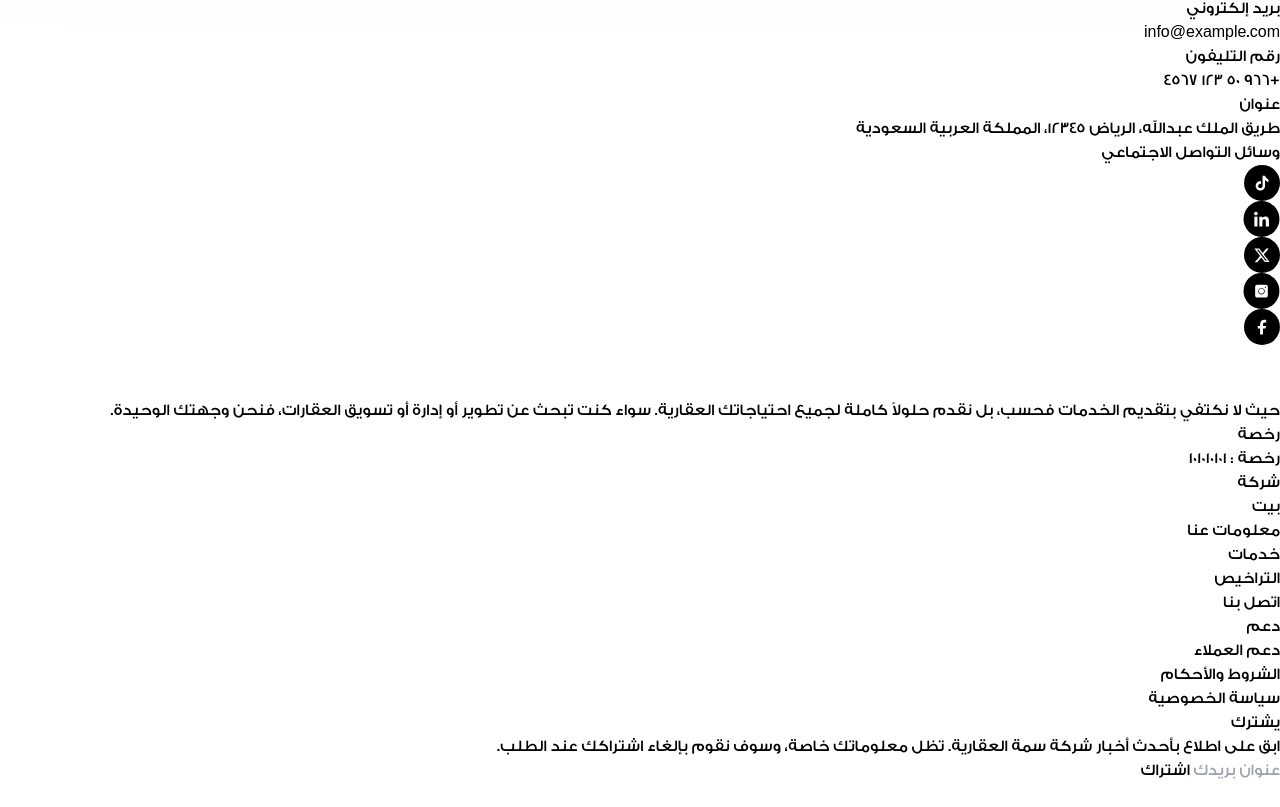
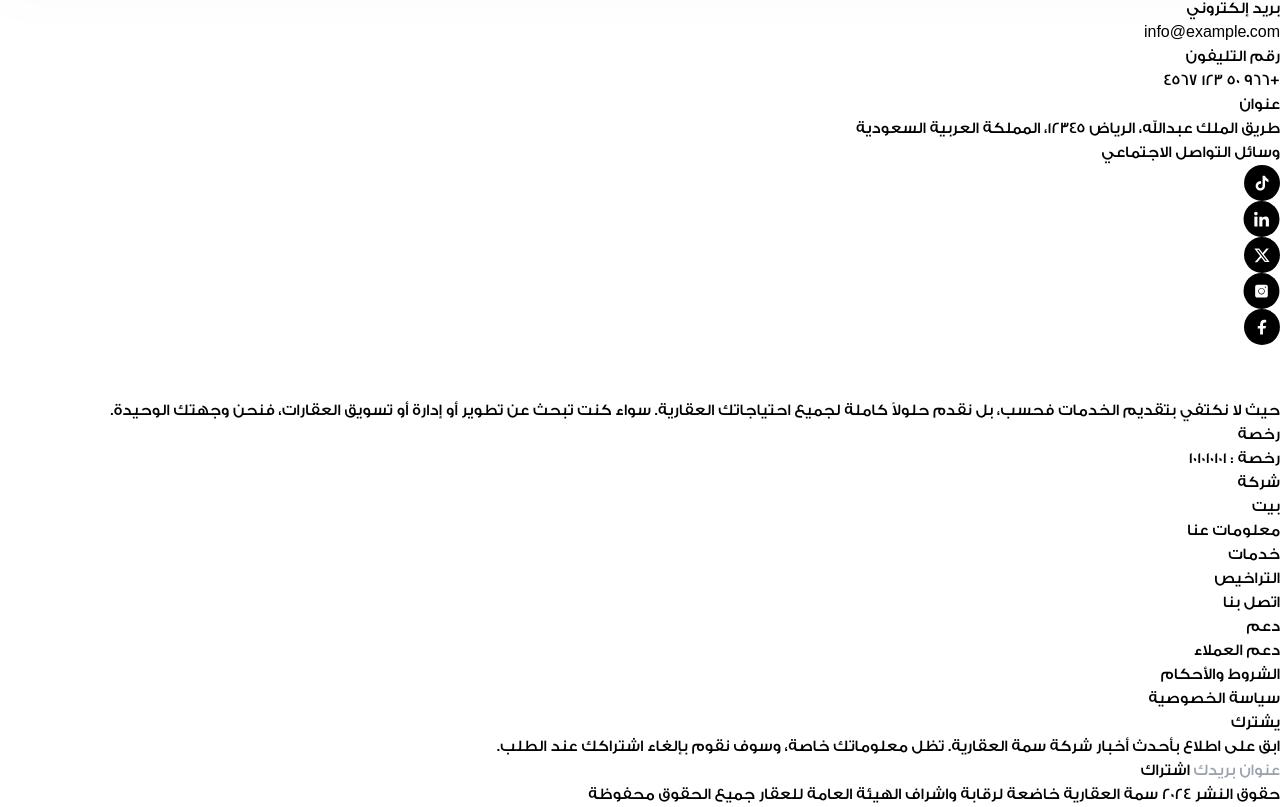
Before and after one commit to nabgouri/Real-State-website, a React (Vite) app: page / in a window 1280 px wide. Shown: the part 3937-4744 px from the top of the page. Before the commit the page ends 4720 px from the top, so only its background shows below. Built offline with nearby package versions, Linux system fonts and the light colour scheme.

Commit message:
finshing the footer component

```diff
--- a/src/Components/Footer.jsx
+++ b/src/Components/Footer.jsx
@@ -4,13 +4,13 @@ import H3 from "./H3";
 import footerLogo from "../assets/logo-footer.png";
 export default function Footer() {
   return (
-    <footer>
+    <footer className="bg-[#181717]">
       <Container className=" pt-[6.25rem] gap-[7.75rem] bg-[#181717] text-white flex">
         <div>
           <a href="#">
             <img src={footerLogo} alt="footer logo " />
           </a>
-          <p>
+          <p className="mt-10 mb-[3.125rem] leading-[1.875rem]">
             حيث لا نكتفي بتقديم الخدمات فحسب، بل نقدم حلولاً كاملة لجميع
             احتياجاتك العقارية. سواء كنت تبحث عن تطوير أو إدارة أو تسويق
             العقارات، فنحن وجهتك الوحيدة.
@@ -20,6 +20,10 @@ export default function Footer() {
         </div>
         <FooterNav></FooterNav>
       </Container>
+      <p className="text-center border-t-[0.8px] border-t-[#2B2828]  text-white py-[1.125rem] mt-24">
+        حقوق النشر 2024 سمة العقارية خاضعة لرقابة واشراف الهيئة العامة للعقار
+        جميع الحقوق محفوظة
+      </p>
     </footer>
   );
 }
--- a/src/Components/FooterNav.jsx
+++ b/src/Components/FooterNav.jsx
@@ -5,23 +5,23 @@ export default function FooterNav() {
   return (
     <ul className="grid grid-cols-3 ">
       <li>
-        <H3 className="text-white after:bg-white">شركة</H3>
-        <NavList links={homeLinks} className="  md:block"></NavList>
+        <H3 className="text-white after:bg-white after:mb-9">شركة</H3>
+        <NavList links={homeLinks} className="  flex-col"></NavList>
       </li>
       <li>
-        <H3 className=" text-white after:bg-white">دعم</H3>
-        <NavList links={supportLinks} className="  md:block"></NavList>
+        <H3 className=" text-white after:bg-white after:mb-9">دعم</H3>
+        <NavList links={supportLinks} className=" flex-col"></NavList>
       </li>
       <li>
-        <H3 className=" text-white after:bg-white">يشترك</H3>
+        <H3 className=" text-white after:bg-white after:mb-9">يشترك</H3>
         <p>
           ابق على اطلاع بأحدث أخبار شركة سمة العقارية. تظل معلوماتك خاصة، وسوف
           نقوم بإلغاء اشتراكك عند الطلب.
         </p>
         <input
           type="email"
-          placeholder="عنوان بريدك  الإلكتروني"
-          className="bg-[#262424] rounded-[60px] ps-5 placeholder:bg-white placeholder:font-medium placeholder:opacity-15 placeholder:text-[0.9375rem] placeholder:leading-[1.25rem]"
+          placeholder="عنوان بريدك الكتروني"
+          className="bg-[#262424] rounded-[60px]  ps-5 mt-5 mb-3 py-4 pe-[7.5rem]  placeholder:font-medium placeholder:opacity-15 placeholder:text-[0.9375rem] placeholder:leading-[1.25rem]"
         />
         <button className="bg-black text-white rounded-[60px] py-4 px-[3.25rem] text-lg leading-[1.25rem] ">
           اشتراك
```
